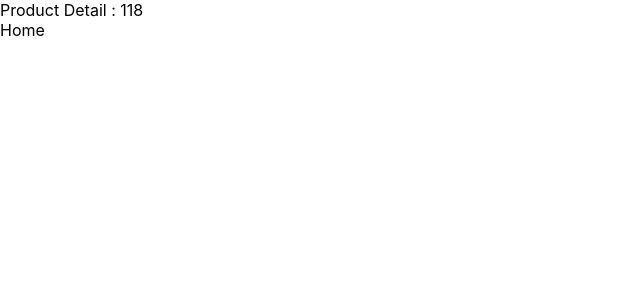
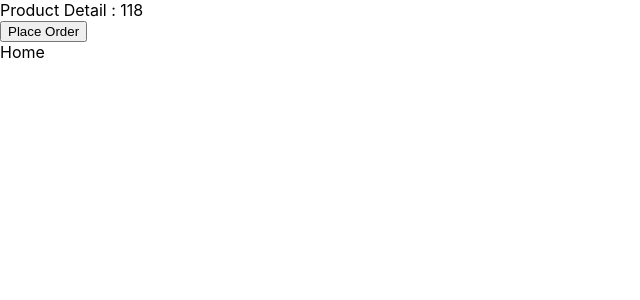
Before and after one commit to mistertandon/nextjs-12-poc-0010-routes, a Next.js app: page /product/118 in a window 1280 px wide. Shown: the top 300 px of the page, without its empty margins (0-640 px from the left). Built offline with nearby package versions, Linux system fonts and the light colour scheme.

Commit message:
feat: Navigate user to another page prohrammatically using Link component Implement custom 404 page

```diff
--- a/pages/product/[productId].js
+++ b/pages/product/[productId].js
@@ -5,11 +5,19 @@ const ProductDetail = () => {
   /**
    * Here we need to handle dynamic routes error
    */
-  const { query: { productId } = { productId: undefined } } = useRouter();
+  const { query: { productId } = { productId: undefined }, push } = useRouter();
 
+  const placeOrderHandler = () => {
+
+    console.log("Order placed successfully");
+    push("/product");
+  };
   return (
     <>
       <div>Product Detail : {productId}</div>
+      <div>
+        <button onClick={() => placeOrderHandler()}>Place Order</button>
+      </div>
       <div>
         <Link href="/">
           <a>Home</a>
```
Also changed, not shown: pages/404.js (added, +15 -0 lines).
